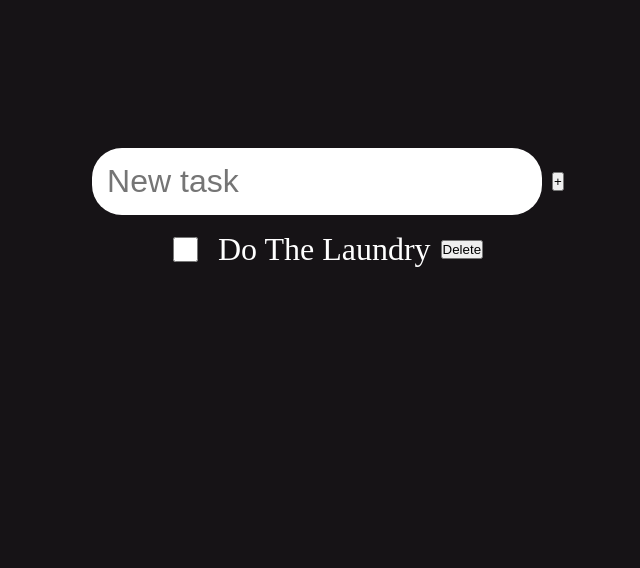
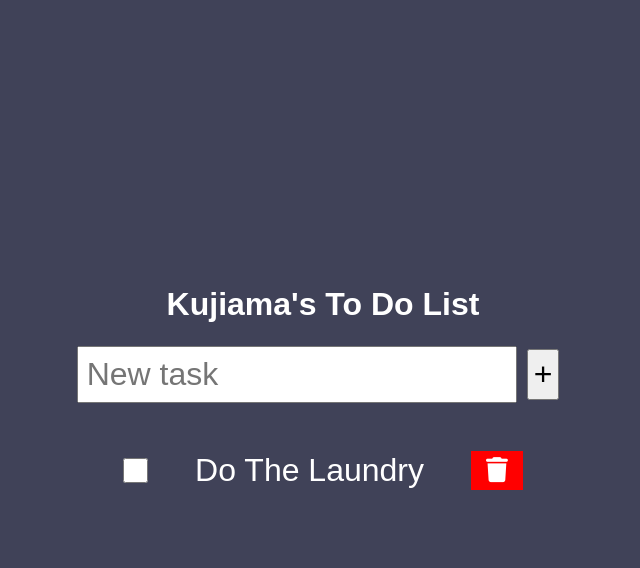
Before and after one commit to Kujiama/ToDoList, a plain HTML site: page index.html in a window 1280 px wide. Shown: the whole page, without its empty margins (317-957 px from the left). Drawn offline with Linux system fonts and the light colour scheme; a web font is replaced by a local one.

Commit message:
added  proper visual

```diff
--- a/index.html
+++ b/index.html
@@ -4,6 +4,7 @@
     <meta charset="UTF-8">
     <meta name="viewport" content="width=device-width, initial-scale=1.0">
     <link rel="stylesheet" href="./style.css">
+    <link rel="stylesheet" href="https://cdnjs.cloudflare.com/ajax/libs/font-awesome/6.4.0/css/all.min.css">
     <title>To Do List</title>
 </head>
 
@@ -18,17 +19,16 @@
 <body>
     <div class="app-wrapper">
         <div class="app">
+            <h1 class="app-title">Kujiama's To Do List</h1>
             <div class="input-task">
                 <input type="text" class="new-task-input" id="" placeholder="New task">
-                <button type="button" class="new-task btn" onclick="addNewTask()">+</button>
+                <button type="button" class="add-task-btn btn" onclick="addNewTask()">+</button>
             </div>
             <ul id="task-list">
-                <li class="new-task-wrapper">
-                    <div class="new-task">
-                        <input type="checkbox" class="new-task_checkbox" onchange="finishedTask(this)">
-                        <span class="new-task_title">Do The Laundry</span>
-                        <button type="button" class="remove-task btn" onclick="deleteCurrTask(this)">Delete</button>
-                    </div>
+                <li class="task-wrapper">
+                    <input type="checkbox" class="task-checkbox" onclick="finishedTask(this)">
+                    <h2 class="task-title">Do The Laundry</h2>
+                    <span class="remove-task btn" onclick="deleteCurrTask(this)"><i class="fa-solid fa-trash"></i></span>
                 </li>
             </ul>
 
--- a/index.js
+++ b/index.js
@@ -1,8 +1,6 @@
 /* we declare the global attributes that are going to get called in this application. */
 
 const tasks = document.getElementById("task-list");  // we get the list
-const addTask = document.querySelector(".new-task") // get the button for adding task
-const deleteTask = document.querySelector(".remove-task") // get the button for removing task
 
 // functions
 
@@ -24,15 +22,13 @@ function addNewTask(){
 
         // we create a new li element with a class of new-task-wrapper
         let newTask = document.createElement("li")
-        newTask.classList.add("new-task-wrapper");
+        newTask.classList.add("task-wrapper");
 
         // set the innerHTML of the new task
         newTask.innerHTML = `
-            <div class="new-task">
-                <input type="checkbox" class="new-task_checkbox" onchange="finishedTask(this)">
-                <span class="new-task_title">${taskName.value}</span>
-                <button type="button" class="remove-task btn" onclick="deleteCurrTask()">Delete</button>
-            </div>
+            <input type="checkbox" class="task-checkbox" onclick="finishedTask(this)">
+            <h2 class="task-title">${taskName.value}</h2>
+            <span class="remove-task btn" onclick="deleteCurrTask(this)"><i class="fa-solid fa-trash"></i></span>
         `;
 
         tasks.appendChild(newTask); // add the new task to the unordered list
@@ -45,7 +41,7 @@ function finishedTask(task){
     let currTask = task.closest("li"); // we get the closest anscestor element of the checkbox
 
     if(currTask){ // if the li element exists
-        let taskName = currTask.querySelector(".new-task_title");
+        let taskName = currTask.querySelector(".task-title");
         /*
             Q -> why use currTask.querySelector instead of document.QuerySelector?
 
@@ -64,7 +60,7 @@ function finishedTask(task){
 }
 
 function deleteCurrTask(){
-    let currTask = document.querySelector(".new-task-wrapper") // we get the elemeent that has the selector
+    let currTask = document.querySelector(".task-wrapper") // we get the elemeent that has the selector
     /*
         The current problem of this is that It will get the first element it finds.
         In this case it deletes the first task in the list no matter what delete button you press.
--- a/style.css
+++ b/style.css
@@ -1,3 +1,5 @@
+@import url('https://fonts.googleapis.com/css2?family=REM:wght@400;500&display=swap');
+
 /* Redundant Classes */
 *{
     padding: 0;
@@ -6,7 +8,8 @@
 }
 
 body{
-    background-color: #161316;
+    font-family: 'REM', sans-serif;
+    background-color: #404258;
     color: white;
 }
 
@@ -19,7 +22,7 @@ li{
     display: flex;
     justify-content: center;
     align-items: center;
-    height:50vh;
+    min-height: 100vh;
 }
 
 .app{
@@ -28,6 +31,7 @@ li{
     align-items: center;
     justify-content: center;
     padding: 50px;
+    max-width: 500px;
 }
 
 .input-task{
@@ -39,36 +43,42 @@ li{
 
 .new-task-input {
     font-size: 2rem;
-    margin: 0 10px;
-    padding: 15px;
-    border: none;
-    border-radius: 30px ;
+    padding: 8px;
 }
 
-.new-task-btn{
-    font-size: 50px;
-    padding: 0 15px;
-    border: none;
-    border-radius: 50%;
+.add-task-btn{
+    margin: 10px;
+    padding: 5px;
+    font-size: 2rem;
 }
 
-.new-task{
+#task-list{
+    width: 100%;
+}
+
+.task-wrapper{
     display: flex;
     flex-direction: row;
     justify-content: space-between;
     align-items: center;
+    text-align: center;
+    margin: 25px 0;
+    width: 100%;
 }
 
-.new-task_checkbox{
+.task-checkbox{
     height: 25px;
     width: 25px;
 }
 
-.new-task_title{
-    font-size: 2rem;
+.task-title{
+    font-size: 32px;
+    font-weight: 200;
 }
 
-.new-task_title,
-.new-task_checkbox{
-    margin: 0 10px;
+.remove-task{
+   font-size: 25px;
+   color: #fff;
+   padding: 5px 15px;
+   background-color: red;
 }
```
